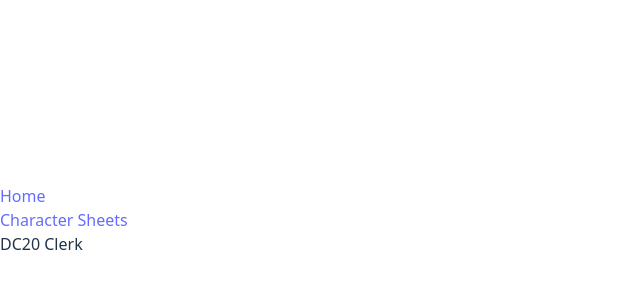
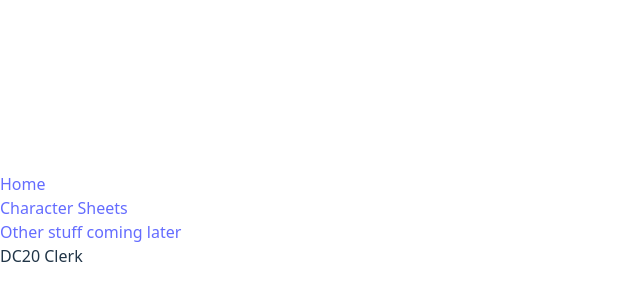
Before and after one commit to Dronicode/DC20-Clerk, a React (Vite) app in the folder frontend/: page / in a window 1280 px wide. Shown: the part 180-480 px from the top of the page, without its empty margins (0-640 px from the left). Built offline with nearby package versions, Linux system fonts and the light colour scheme.

Commit message:
added placeholder link to navbar

```diff
--- a/frontend/src/components/Navbar.tsx
+++ b/frontend/src/components/Navbar.tsx
@@ -10,6 +10,9 @@ export default function Navbar() {
         <li>
           <Link to="/characters">Character Sheets</Link>
         </li>
+        <li>
+          <Link to="/">Other stuff coming later</Link>
+        </li>
       </ul>
     </nav>
   );
```
